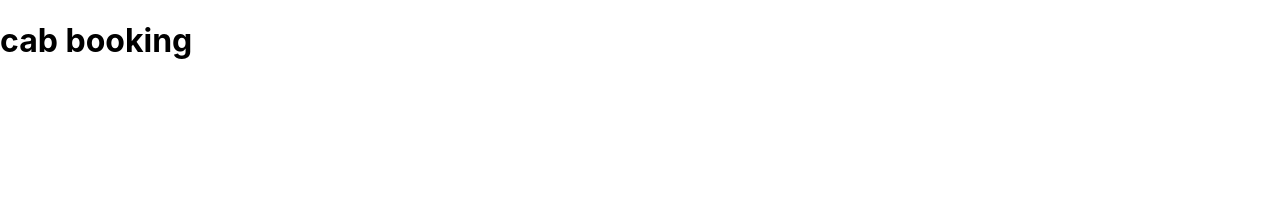
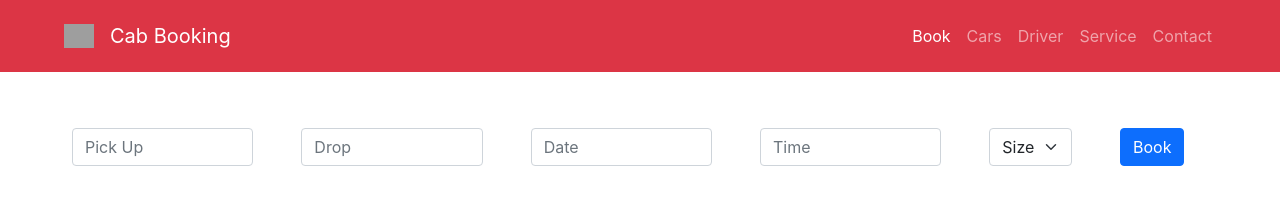
Before and after one commit to subodh-palayekar/CabBooking, a React app in the folder cab/: page / in a window 1280 px wide. Built offline with nearby package versions, Linux system fonts and the light colour scheme; grey boxes are pictures that could not be loaded.

Commit message:
NavBar and Book added

```diff
--- a/cab/public/index.html
+++ b/cab/public/index.html
@@ -10,34 +10,20 @@
       content="Web site created using create-react-app"
     />
     <link rel="apple-touch-icon" href="%PUBLIC_URL%/logo192.png" />
+    <link href="https://cdn.jsdelivr.net/npm/bootstrap@5.0.2/dist/css/bootstrap.min.css" rel="stylesheet" integrity="sha384-EVSTQN3/azprG1Anm3QDgpJLIm9Nao0Yz1ztcQTwFspd3yD65VohhpuuCOmLASjC" crossorigin="anonymous">
     <!--
       manifest.json provides metadata used when your web app is installed on a
       user's mobile device or desktop. See https://developers.google.com/web/fundamentals/web-app-manifest/
     -->
     <link rel="manifest" href="%PUBLIC_URL%/manifest.json" />
-    <!--
-      Notice the use of %PUBLIC_URL% in the tags above.
-      It will be replaced with the URL of the `public` folder during the build.
-      Only files inside the `public` folder can be referenced from the HTML.
 
-      Unlike "/favicon.ico" or "favicon.ico", "%PUBLIC_URL%/favicon.ico" will
-      work correctly both with client-side routing and a non-root public URL.
-      Learn how to configure a non-root public URL by running `npm run build`.
-    -->
-    <title>React App</title>
+    <title>Car Booking</title>
   </head>
   <body>
-    <noscript>You need to enable JavaScript to run this app.</noscript>
+    <!-- <noscript>You need to enable JavaScript to run this app.</noscript> -->
     <div id="root"></div>
-    <!--
-      This HTML file is a template.
-      If you open it directly in the browser, you will see an empty page.
-
-      You can add webfonts, meta tags, or analytics to this file.
-      The build step will place the bundled scripts into the <body> tag.
-
-      To begin the development, run `npm start` or `yarn start`.
-      To create a production bundle, use `npm run build` or `yarn build`.
-    -->
+    <script src="https://cdn.jsdelivr.net/npm/bootstrap@5.0.2/dist/js/bootstrap.bundle.min.js" integrity="sha384-MrcW6ZMFYlzcLA8Nl+NtUVF0sA7MsXsP1UyJoMp4YLEuNSfAP+JcXn/tWtIaxVXM" crossorigin="anonymous"></script>
+    <script src="https://cdn.jsdelivr.net/npm/@popperjs/core@2.9.2/dist/umd/popper.min.js" integrity="sha384-IQsoLXl5PILFhosVNubq5LC7Qb9DXgDA9i+tQ8Zj3iwWAwPtgFTxbJ8NT4GN1R8p" crossorigin="anonymous"></script>
+<script src="https://cdn.jsdelivr.net/npm/bootstrap@5.0.2/dist/js/bootstrap.min.js" integrity="sha384-cVKIPhGWiC2Al4u+LWgxfKTRIcfu0JTxR+EQDz/bgldoEyl4H0zUF0QKbrJ0EcQF" crossorigin="anonymous"></script>
   </body>
 </html>
--- /dev/null
+++ b/cab/src/components/Book.js
@@ -0,0 +1,58 @@
+import React, { Component } from 'react'
+
+export default class Book extends Component {
+  render() {
+    return (
+      <div >
+        <form class="row gx-3 gy-2 align-items-center mt-5 mx-5">
+        <div class="col-sm-2 mx-3">
+            <label class="visually-hidden" for="specificSizeInputName">Pick Up</label>
+            <input type="text" class="form-control" id="specificSizeInputName" placeholder="Pick Up"/>
+        </div>
+        <div class="col-sm-2 mx-3">
+            <label class="visually-hidden" for="specificSizeInputName">Drop</label>
+            <input type="text" class="form-control" id="specificSizeInputName" placeholder="Drop"/>
+        </div>
+        <div class="col-sm-2 mx-3">
+            <label class="visually-hidden" for="specificSizeInputName">Drop</label>
+            <input type="text" class="form-control" id="specificSizeInputName" placeholder="Date"/>
+        </div>
+        <div class="col-sm-2 mx-3">
+            <label class="visually-hidden" for="specificSizeInputName">Drop</label>
+            <input type="text" class="form-control" id="specificSizeInputName" placeholder="Time"/>
+        </div>
+
+        {/* <div class="col-sm-3">
+            <label class="visually-hidden" for="specificSizeInputGroupUsername">Username</label>
+            <div class="input-group">
+            <div class="input-group-text">@</div>
+            <input type="text" class="form-control" id="specificSizeInputGroupUsername" placeholder="Username"/>
+            </div>
+        </div> */}
+        <div class="col-sm-1 mx-3">
+            <label class="visually-hidden" for="specificSizeSelect">Passenger</label>
+            <select class="form-select" id="specificSizeSelect">
+            <option selected>Size</option>
+            <option value="1">1</option>
+            <option value="2">2</option>
+            <option value="3">3</option>
+            <option value="4">4</option>
+            <option value="5">More Than 4</option>
+            </select>
+        </div>
+        {/* <div class="col-auto">
+            <div class="form-check">
+            <input class="form-check-input" type="checkbox" id="autoSizingCheck2"/>
+            <label class="form-check-label" for="autoSizingCheck2">
+                Remember me
+            </label>
+            </div>
+        </div> */}
+        <div class="col-auto mx-3">
+            <button type="submit" class="btn btn-primary">Book</button>
+        </div>
+      </form>
+      </div>
+    )
+  }
+}
--- /dev/null
+++ b/cab/src/components/Navbar.js
@@ -0,0 +1,41 @@
+import React, { Component } from 'react'
+
+export default class Navbar extends Component {
+  render() {
+    return (
+      <div>
+        <nav class="navbar navbar-expand-lg navbar-dark bg-danger">
+             <div class="container-fluid">
+                <nav class="navbar navbar-danger bg-danger">
+                    <div class="container-fluid">
+                        <a class="navbar-brand mx-4" href="#"  >
+                        <img src="https://digitalsynopsis.com/wp-content/uploads/2018/07/car-logos-volkswagen.jpg" alt="" width="30" height="24" class="d-inline-block align-text-top mx-3"/>
+                        Cab Booking
+                        </a>
+                    </div>
+                </nav>
+                <div class="collapse navbar-collapse " id="navbarNav">
+                <ul class="navbar-nav ms-auto mx-5 ">
+                    <li class="nav-item ">
+                    <a class="nav-link  active" aria-current="page" href="#">Book</a>
+                    </li>
+                    <li class="nav-item">
+                    <a class="nav-link" href="#">Cars</a>
+                    </li>
+                    <li class="nav-item">
+                    <a class="nav-link" href="#">Driver</a>
+                    </li>
+                    <li class="nav-item">
+                    <a class="nav-link" href="#">Service</a>
+                    </li>
+                    <li class="nav-item">
+                    <a class="nav-link" href="#">Contact</a>
+                    </li>
+                </ul>
+                </div>
+            </div>
+        </nav>
+      </div>
+    )
+  }
+}
--- a/cab/src/index.js
+++ b/cab/src/index.js
@@ -1,5 +1,7 @@
 import React from 'react';
 import ReactDOM from 'react-dom/client';
+import Navbar from './components/Navbar.js';
+import Book from './components/Book.js';
 import './index.css';
 
 import reportWebVitals from './reportWebVitals';
@@ -7,7 +9,8 @@ import reportWebVitals from './reportWebVitals';
 const root = ReactDOM.createRoot(document.getElementById('root'));
 root.render(
   <React.StrictMode>
-   <h1>cab booking</h1>
+   <Navbar/>
+   <Book/>
   </React.StrictMode>
 );
 
```
Also changed, not shown: cab/src/components/Request.js (added, +11 -0 lines).
